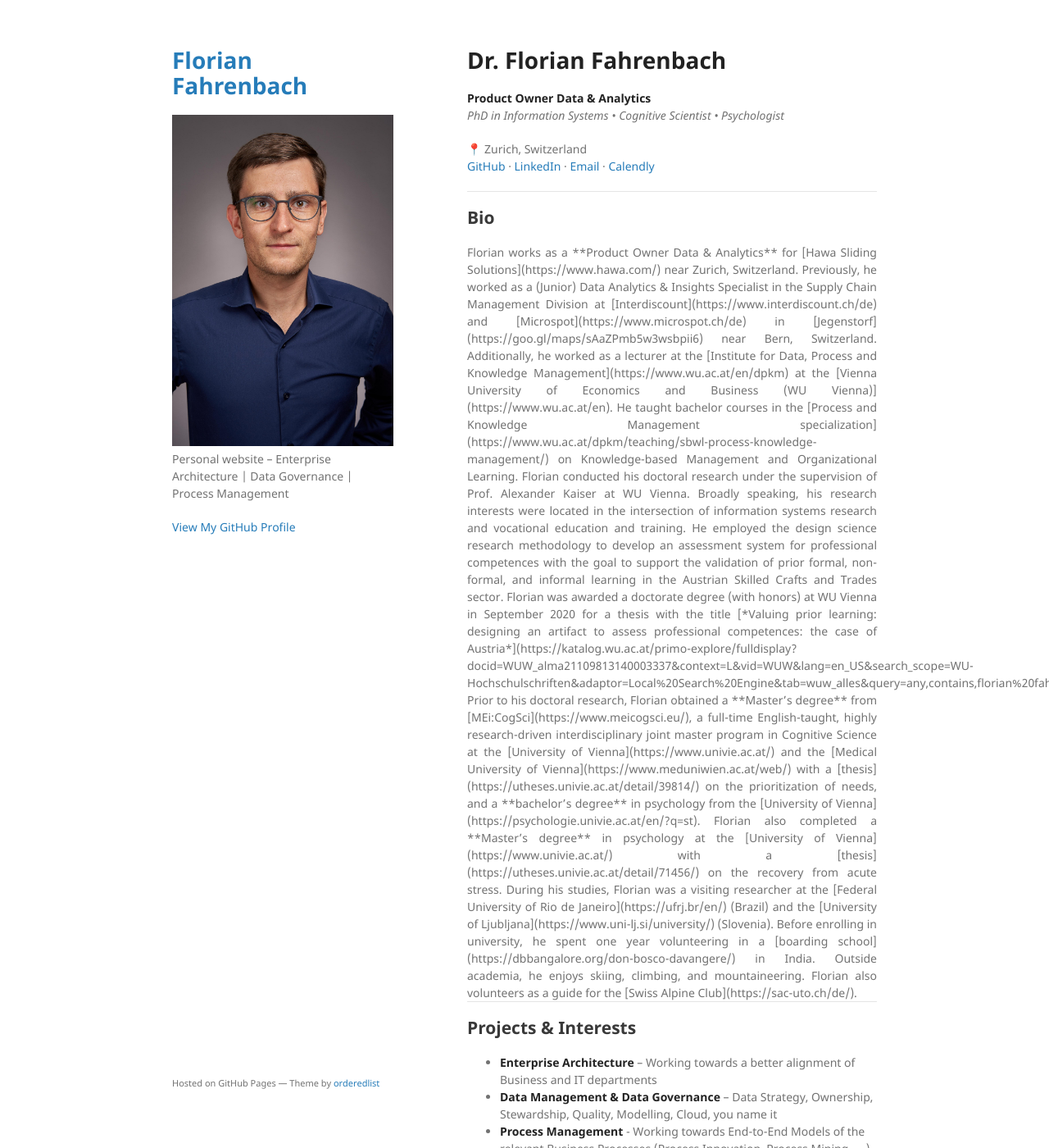
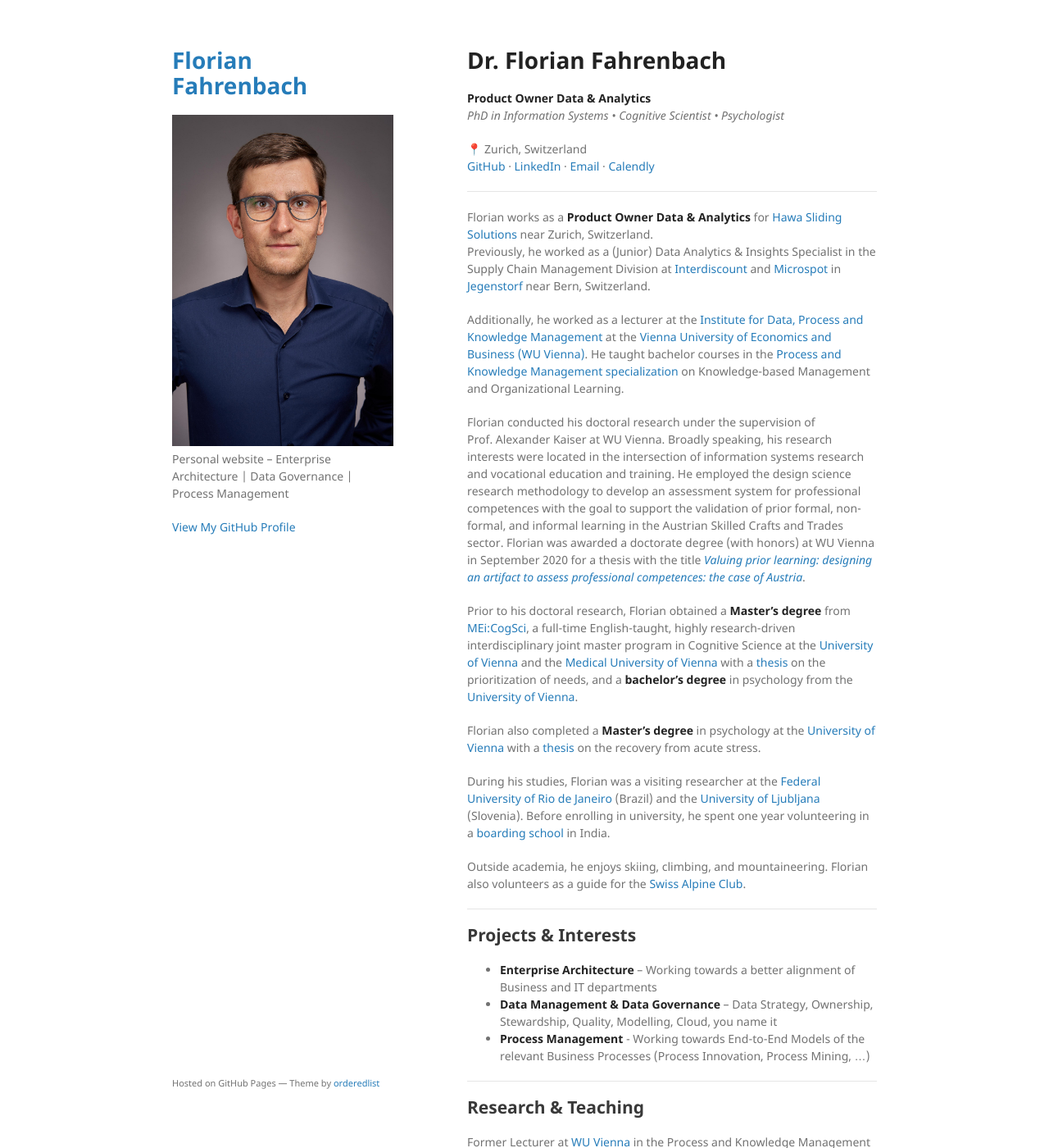
Before and after one commit to ffahrenb/ffahrenb.github.io, a Jekyll site: the page built from index.md, in a window 1280 px wide and 1400 px high. Shown: the whole window at 82% size. Built offline with Jekyll 4.4.1, drawn with Linux system fonts in a browser that asks for light colours.

Commit message:
Update index.md

```diff
--- a/index.md
+++ b/index.md
@@ -12,8 +12,7 @@
 
 ---
 
-## Bio
-<div style="text-align: justify;">
+
 Florian works as a **Product Owner Data & Analytics** for [Hawa Sliding Solutions](https://www.hawa.com/) near Zurich, Switzerland.
 Previously, he worked as a (Junior) Data Analytics & Insights Specialist in the Supply Chain Management Division at [Interdiscount](https://www.interdiscount.ch/de) and [Microspot](https://www.microspot.ch/de) in [Jegenstorf](https://goo.gl/maps/sAaZPmb5w3wsbpii6) near Bern, Switzerland.
 
@@ -29,7 +28,7 @@
 During his studies, Florian was a visiting researcher at the [Federal University of Rio de Janeiro](https://ufrj.br/en/) (Brazil) and the [University of Ljubljana](https://www.uni-lj.si/university/) (Slovenia). Before enrolling in university, he spent one year volunteering in a [boarding school](https://dbbangalore.org/don-bosco-davangere/) in India.
 
 Outside academia, he enjoys skiing, climbing, and mountaineering. Florian also volunteers as a guide for the [Swiss Alpine Club](https://sac-uto.ch/de/).
-</div>
+
 ---
 
 ## Projects & Interests
```
